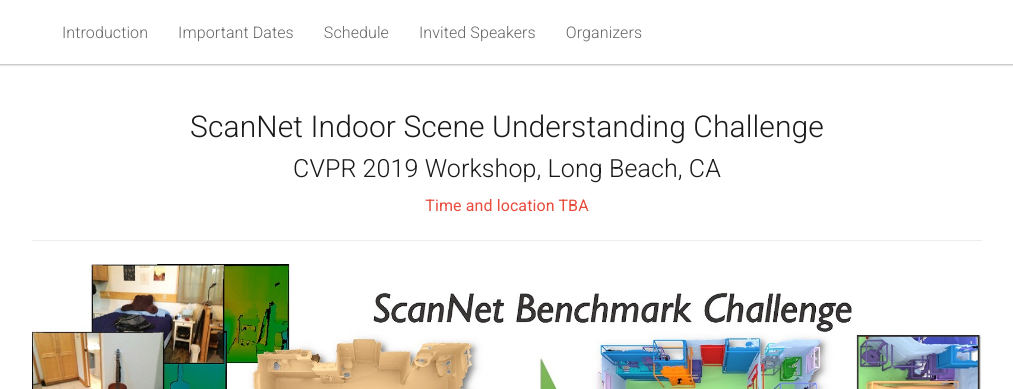
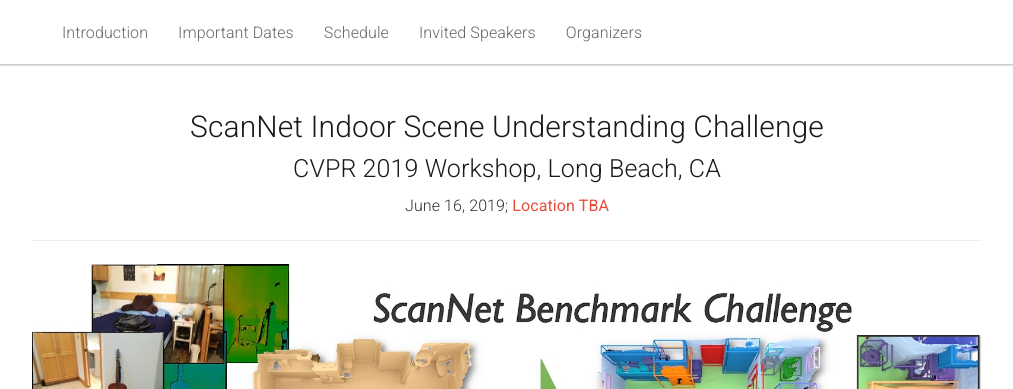
Before and after one commit to ScanNet/cvpr2019workshop, a Jekyll site: the page built from _pages/home.md, in a window 1280 px wide and 900 px high. Shown: the top 389 px of the window, without its empty margins (133-1146 px from the left). Built offline with Jekyll 4.4.1, drawn with Linux system fonts in a browser that asks for light colours.

Commit message:
Update home.md

```diff
--- a/_pages/home.md
+++ b/_pages/home.md
@@ -15,7 +15,7 @@
   <div class="col-xs-12">
     <center><h1>ScanNet Indoor Scene Understanding Challenge</h1></center>
     <center><h2>CVPR 2019 Workshop, Long Beach, CA</h2></center>
-    <center><span style="color:#e74c3c;font-weight:400;">Time and location TBA</span></center>
+    <center>June 16, 2019; <span style="color:#e74c3c;font-weight:400;">Location TBA</span></center>
   </div>
 </div>
 
```
